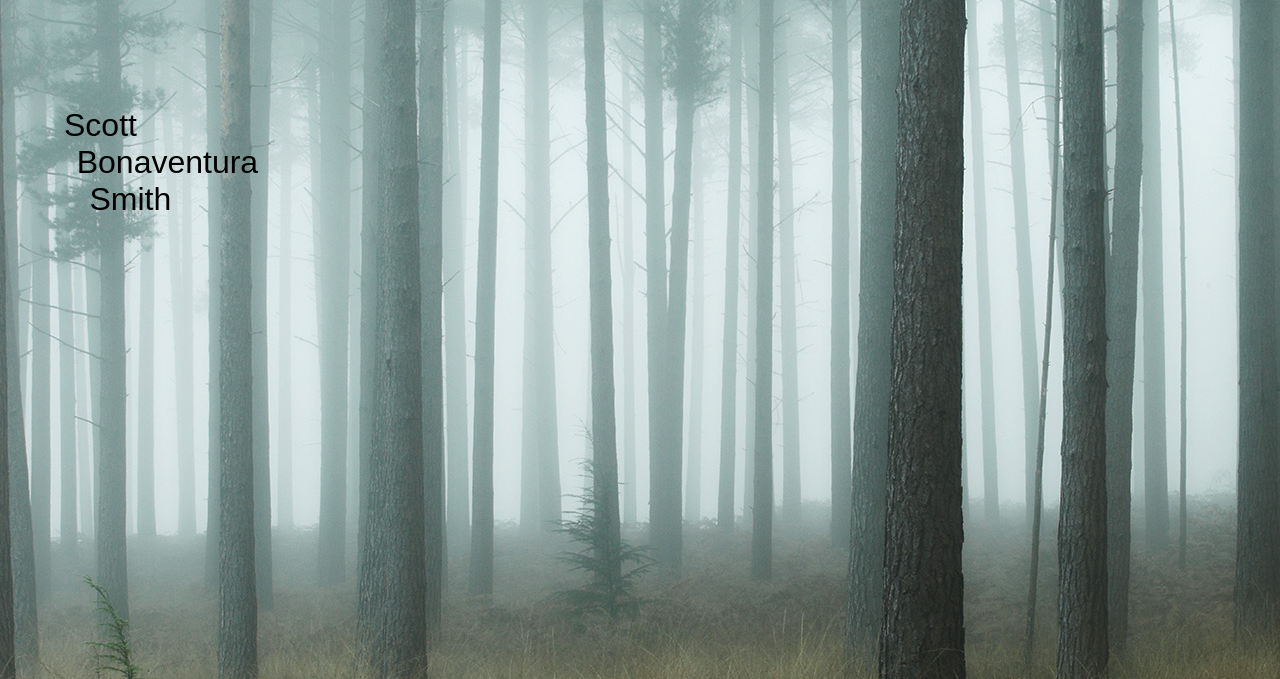
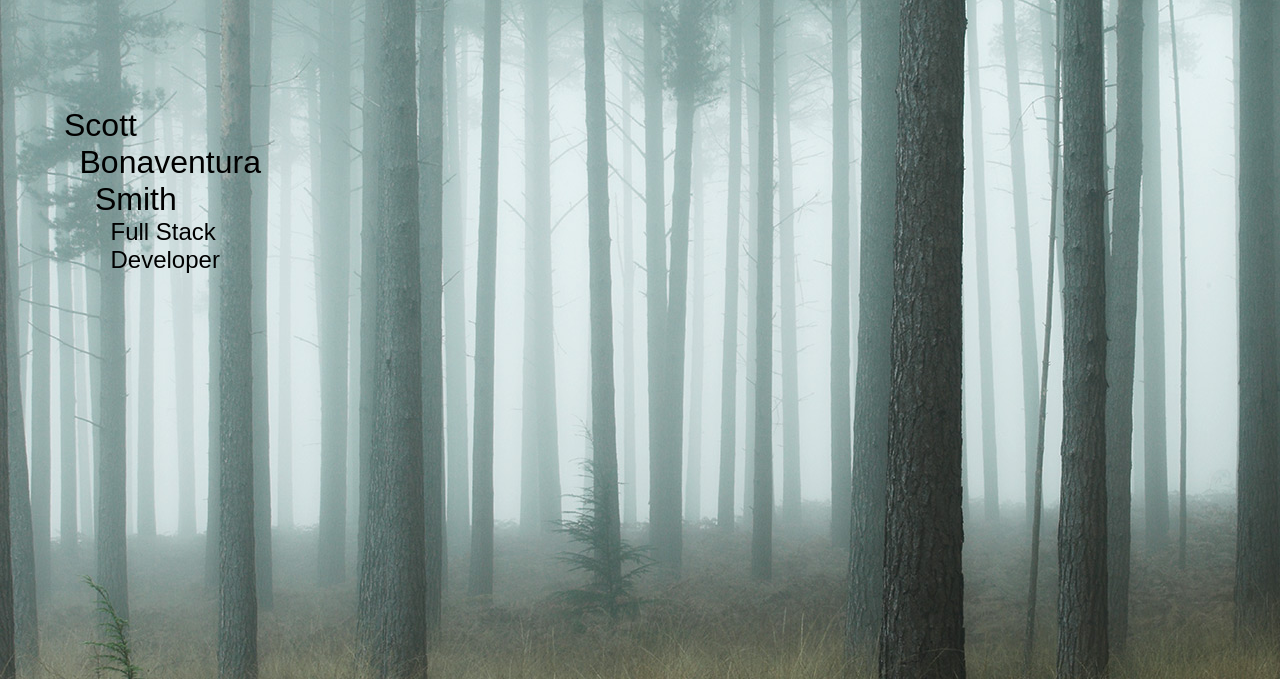
Before and after one commit to sbsmith1101/prof-profile, a website built with Parcel: page index.html in a window 1280 px wide. Shown: the part 121-800 px from the top of the page. Built offline with nearby package versions, Linux system fonts and the light colour scheme.

```diff
--- a/css/index.css
+++ b/css/index.css
@@ -340,6 +340,11 @@
 .smith {
   margin-left: 14%;
 }
+.posi{
+  margin-left: 21%;
+
+}
+
 .favlinks img{
   height: 6rem;
   width: 6rem;
--- a/index.html
+++ b/index.html
@@ -24,6 +24,7 @@
         <h1 class="scott">Scott</h1>
         <h1 class="bona">Bonaventura</h1>
         <h1 class="smith">Smith</h1>
+        <h2 class="posi">Full Stack Developer</h2>
     </div>
 </body>
 <footer>
```
